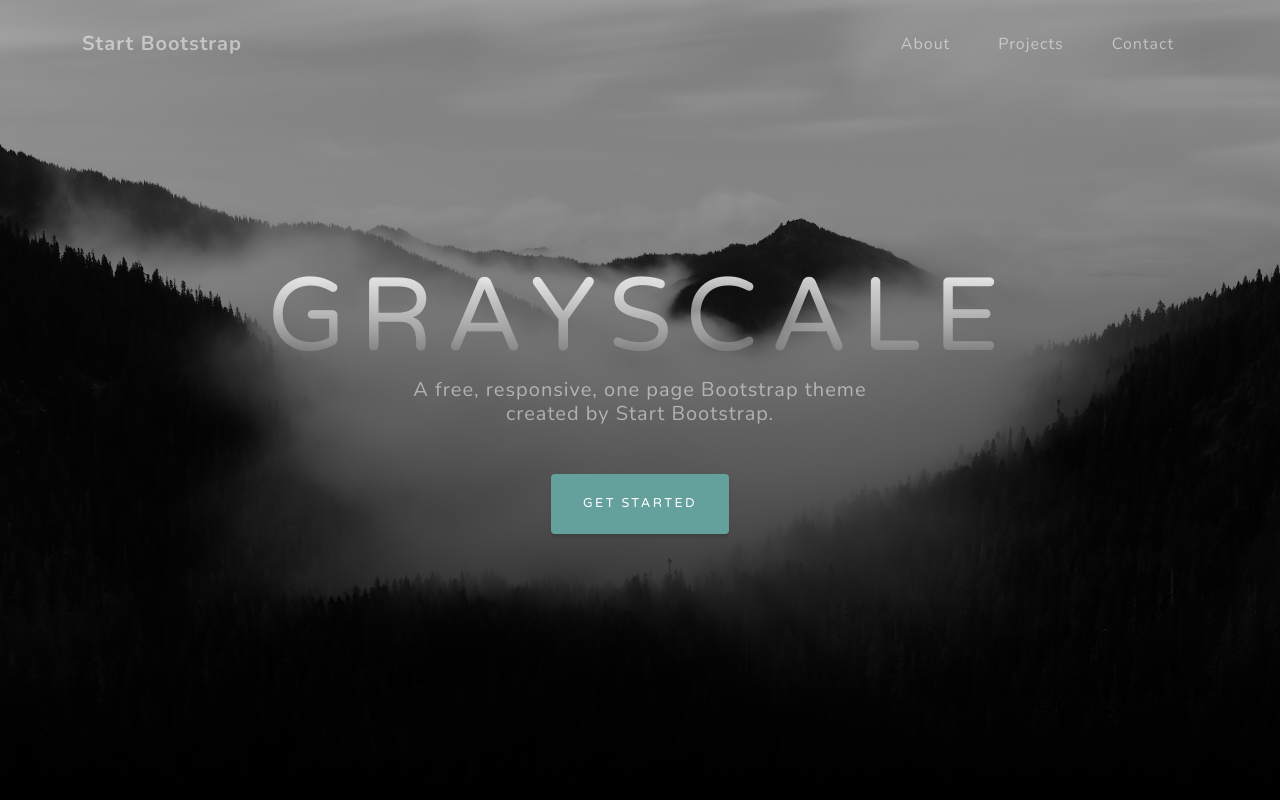
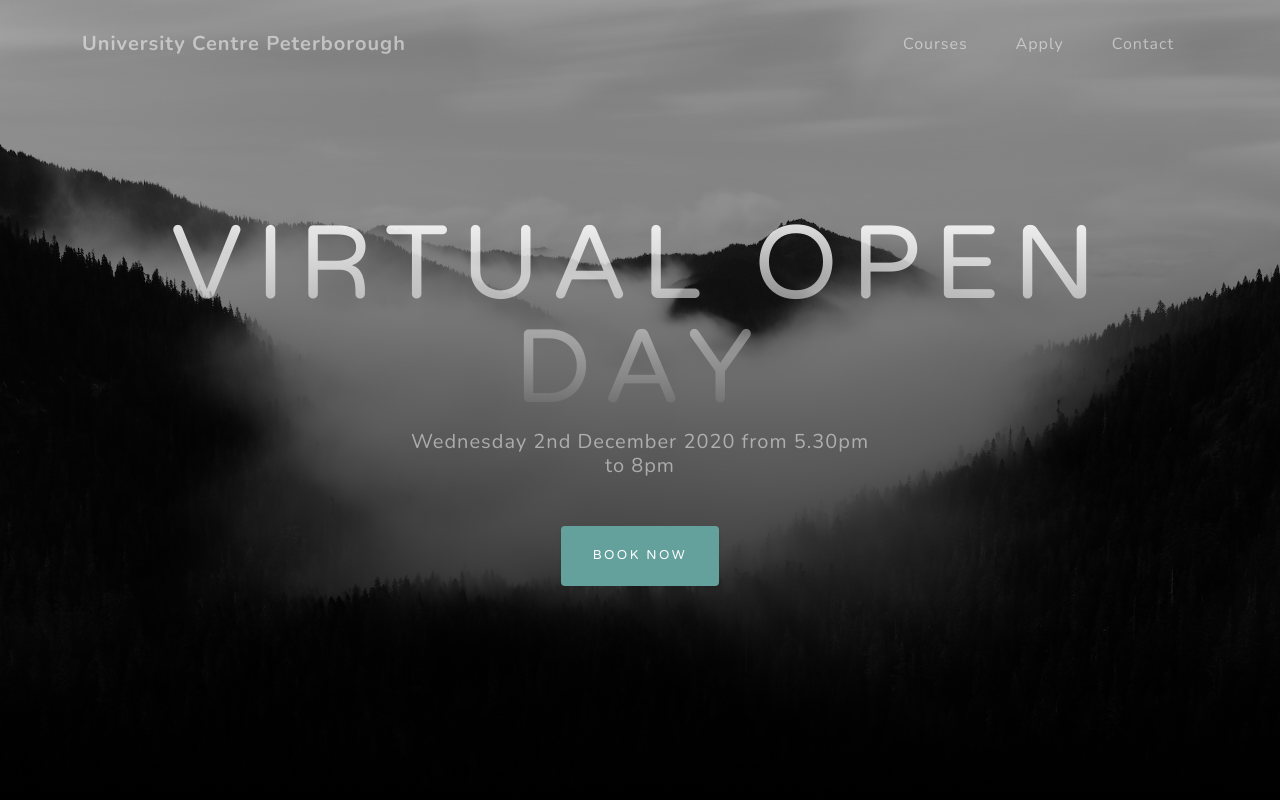
Before and after one commit to p110072191/p110072191.github.io, a plain HTML site: page index.html in a window 1280 px wide. Shown: the top 800 px of the page. Drawn offline with nearby package versions, Linux system fonts and the light colour scheme.

Commit message:
edit header

```diff
--- a/index.html
+++ b/index.html
@@ -19,15 +19,15 @@
         <!-- Navigation-->
         <nav class="navbar navbar-expand-lg navbar-light fixed-top" id="mainNav">
             <div class="container">
-                <a class="navbar-brand js-scroll-trigger" href="#page-top">Start Bootstrap</a>
+                <a class="navbar-brand js-scroll-trigger" href="#page-top">University Centre Peterborough</a>
                 <button class="navbar-toggler navbar-toggler-right" type="button" data-toggle="collapse" data-target="#navbarResponsive" aria-controls="navbarResponsive" aria-expanded="false" aria-label="Toggle navigation">
                     Menu
                     <i class="fas fa-bars"></i>
                 </button>
                 <div class="collapse navbar-collapse" id="navbarResponsive">
                     <ul class="navbar-nav ml-auto">
-                        <li class="nav-item"><a class="nav-link js-scroll-trigger" href="#about">About</a></li>
-                        <li class="nav-item"><a class="nav-link js-scroll-trigger" href="#projects">Projects</a></li>
+                        <li class="nav-item"><a class="nav-link js-scroll-trigger" href="#about">Courses</a></li>
+                        <li class="nav-item"><a class="nav-link js-scroll-trigger" href="#projects">Apply</a></li>
                         <li class="nav-item"><a class="nav-link js-scroll-trigger" href="#signup">Contact</a></li>
                     </ul>
                 </div>
@@ -37,9 +37,9 @@
         <header class="masthead">
             <div class="container d-flex h-100 align-items-center">
                 <div class="mx-auto text-center">
-                    <h1 class="mx-auto my-0 text-uppercase">Grayscale</h1>
-                    <h2 class="text-white-50 mx-auto mt-2 mb-5">A free, responsive, one page Bootstrap theme created by Start Bootstrap.</h2>
-                    <a class="btn btn-primary js-scroll-trigger" href="#about">Get Started</a>
+                    <h1 class="mx-auto my-0 text-uppercase"> VIRTUAL OPEN DAY</h1>
+                    <h2 class="text-white-50 mx-auto mt-2 mb-5">Wednesday 2nd December 2020 from 5.30pm to 8pm</h2>
+                    <a class="btn btn-primary js-scroll-trigger" href="#about">BOOK NOW</a>
                 </div>
             </div>
         </header>
```
